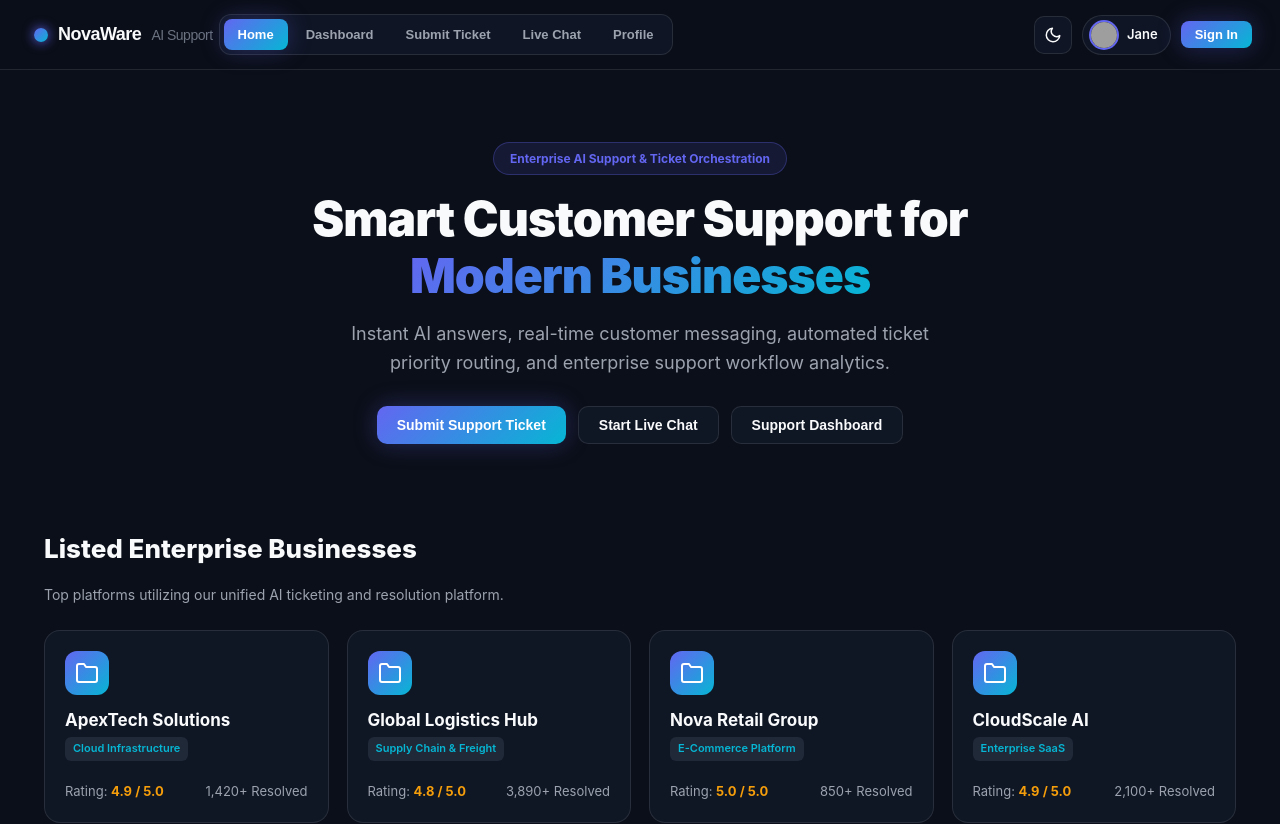
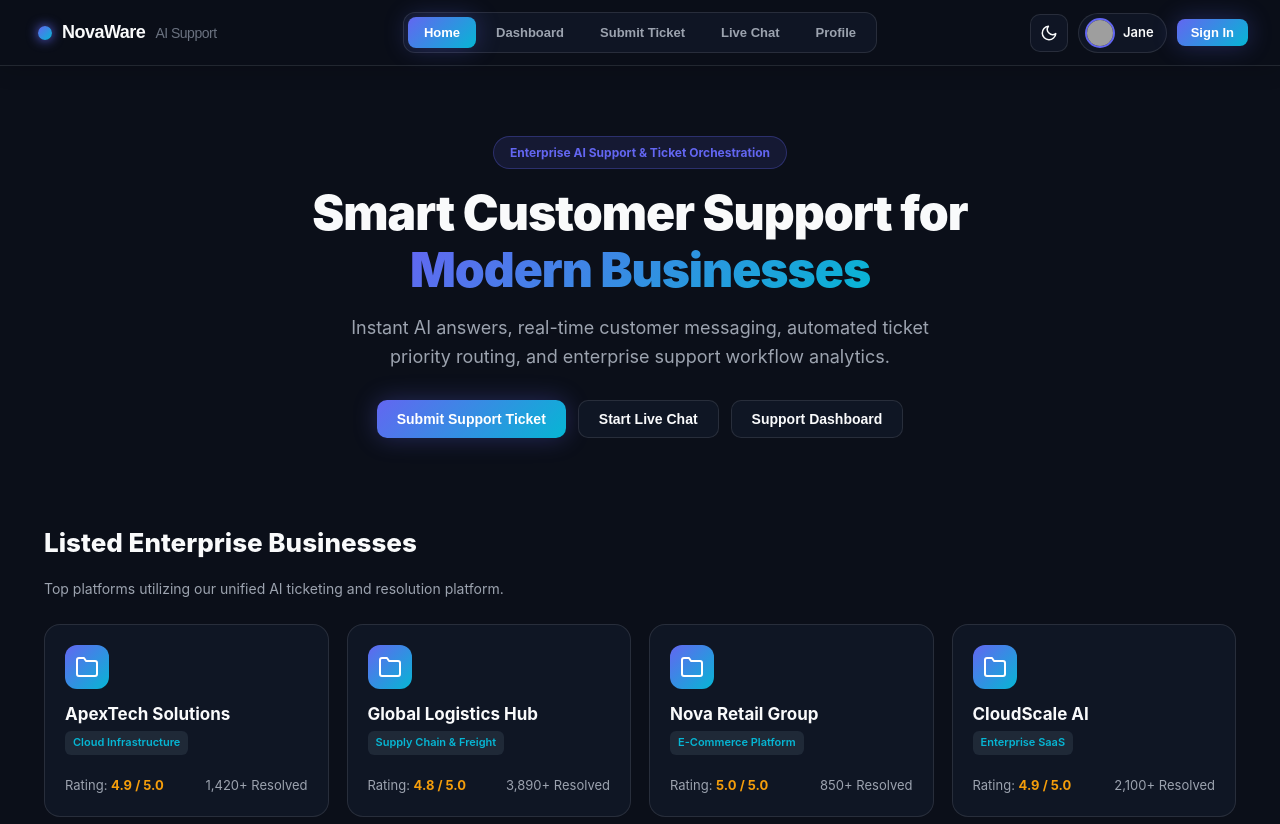
Before and after one commit to Haseebashfaq488/Ticketing-System, a React (Create React App) app in the folder frontend/: page / in a window 1280 px wide. Shown: the top 824 px of the page. Built offline with nearby package versions, Linux system fonts and the light colour scheme; no server answers; grey boxes are pictures that could not be loaded.

Commit message:
Mathematically center desktop navbar links and apply fixed sticky header across all devices

```diff
--- a/frontend/src/App.css
+++ b/frontend/src/App.css
@@ -26,7 +26,7 @@
   --shadow-sm: 0 4px 14px rgba(0, 0, 0, 0.3);
   --shadow-glow: 0 0 25px rgba(99, 102, 241, 0.3);
   --shadow-glow-gold: 0 0 25px rgba(245, 158, 11, 0.3);
-  --topbar-bg: rgba(11, 15, 25, 0.85);
+  --topbar-bg: rgba(11, 15, 25, 0.9);
   --overlay-bg: rgba(3, 7, 18, 0.75);
   --footer-bg: #070a12;
 }
@@ -55,7 +55,7 @@
   --shadow-sm: 0 4px 14px rgba(0, 0, 0, 0.08);
   --shadow-glow: 0 8px 25px rgba(79, 70, 229, 0.18);
   --shadow-glow-gold: 0 8px 25px rgba(217, 119, 6, 0.18);
-  --topbar-bg: rgba(248, 250, 252, 0.85);
+  --topbar-bg: rgba(248, 250, 252, 0.9);
   --overlay-bg: rgba(15, 23, 42, 0.45);
   --footer-bg: #f1f5f9;
 }
@@ -90,12 +90,12 @@ main {
   width: 100%;
   max-width: 1240px;
   margin: 0 auto;
-  padding: 32px 24px 64px;
+  padding: 96px 24px 64px; /* Offset for fixed sticky topbar */
 }
 
 @media (max-width: 768px) {
   main {
-    padding: 20px 16px 48px;
+    padding: 80px 16px 48px;
   }
 }
 
@@ -128,31 +128,37 @@ main {
 }
 
 /* ==========================================================================
-   TOPBAR NAVIGATION (SLEEK & MOBILE HAMBURGER)
+   TOPBAR NAVIGATION (FIXED STICKY SCROLL & CENTERED NAV ON DESKTOP)
    ========================================================================== */
 
 .topbar {
-  display: flex;
+  position: fixed;
+  top: 0;
+  left: 0;
+  right: 0;
+  width: 100%;
+  z-index: 1000;
+  display: grid;
+  grid-template-columns: 1fr auto 1fr;
   align-items: center;
-  justify-content: space-between;
-  padding: 14px 28px;
+  padding: 12px 32px;
   background: var(--topbar-bg);
   border-bottom: 1px solid var(--border-color);
-  position: sticky;
-  top: 0;
-  backdrop-filter: blur(16px);
-  -webkit-backdrop-filter: blur(16px);
-  z-index: 100;
-  width: 100%;
+  backdrop-filter: blur(20px);
+  -webkit-backdrop-filter: blur(20px);
+  box-shadow: 0 4px 20px rgba(0, 0, 0, 0.15);
 }
 
-@media (max-width: 768px) {
+@media (max-width: 900px) {
   .topbar {
+    display: flex;
+    justify-content: space-between;
     padding: 12px 16px;
   }
 }
 
 .brand {
+  justify-self: start;
   display: flex;
   align-items: center;
   gap: 10px;
@@ -187,8 +193,9 @@ main {
   }
 }
 
-/* Desktop Nav Container */
+/* Desktop Nav Container (Mathematically Centered) */
 .desktop-nav {
+  justify-self: center;
   display: flex;
   align-items: center;
   gap: 4px;
@@ -210,7 +217,7 @@ main {
   color: var(--text-secondary);
   font-size: 13px;
   font-weight: 600;
-  padding: 8px 14px;
+  padding: 8px 16px;
   border-radius: 8px;
   cursor: pointer;
   display: flex;
@@ -230,12 +237,12 @@ main {
   box-shadow: var(--shadow-glow);
 }
 
-/* Right-Side Topbar Actions (Always on the right!) */
+/* Right-Side Topbar Actions */
 .topbar-actions {
+  justify-self: end;
   display: flex;
   align-items: center;
   gap: 10px;
-  margin-left: auto;
 }
 
 .theme-toggle-btn {
@@ -325,12 +332,14 @@ main {
   display: flex;
   flex-direction: column;
   gap: 8px;
-  position: sticky;
-  top: 67px;
-  z-index: 99;
+  position: fixed;
+  top: 63px;
+  left: 0;
+  right: 0;
+  z-index: 999;
   backdrop-filter: blur(20px);
   -webkit-backdrop-filter: blur(20px);
-  box-shadow: 0 10px 30px rgba(0, 0, 0, 0.4);
+  box-shadow: 0 14px 35px rgba(0, 0, 0, 0.4);
 }
 
 .mobile-nav-item {
@@ -452,7 +461,7 @@ main {
   display: flex;
   align-items: center;
   justify-content: center;
-  z-index: 1000;
+  z-index: 1500;
   padding: 16px;
 }
 
@@ -982,7 +991,7 @@ main {
   display: grid;
   grid-template-columns: 260px 1fr 240px;
   gap: 16px;
-  height: calc(100vh - 160px);
+  height: calc(100vh - 180px);
   min-height: 520px;
 }
 
```
